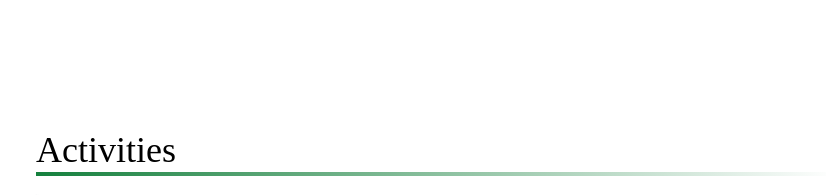
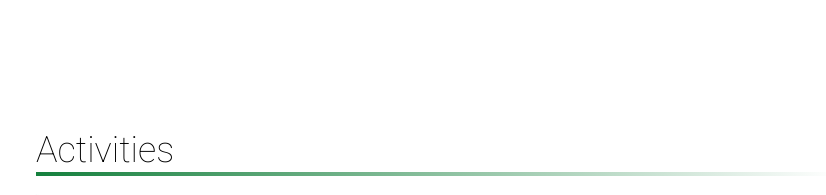
Before and after one commit to Sansai-snct/hp, a React (Create React App) app: page / in a window 1280 px wide. Shown: the part 1062-1257 px from the top of the page, without its empty margins (204-1030 px from the left). Built offline with nearby package versions, Linux system fonts and the light colour scheme; a web font is replaced by a local one.

Commit message:
[update] fontを変更

```diff
--- a/src/components/Title.tsx
+++ b/src/components/Title.tsx
@@ -4,7 +4,7 @@ import { FC } from 'react';
 const Title: FC = ({ children }) => {
   return (
     <div className="flex lg:px-60 px-8 font-normal">
-      <div className="lg:text-4xl text-2xl flex-grow relative font-shippori">
+      <div className="lg:text-4xl text-2xl flex-grow relative font-roboto">
         {children}
         <span className="absolute left-0 -bottom-1.5  w-full h-1 bg-gradient-to-r from-green-700 to-white" />
       </div>
```
